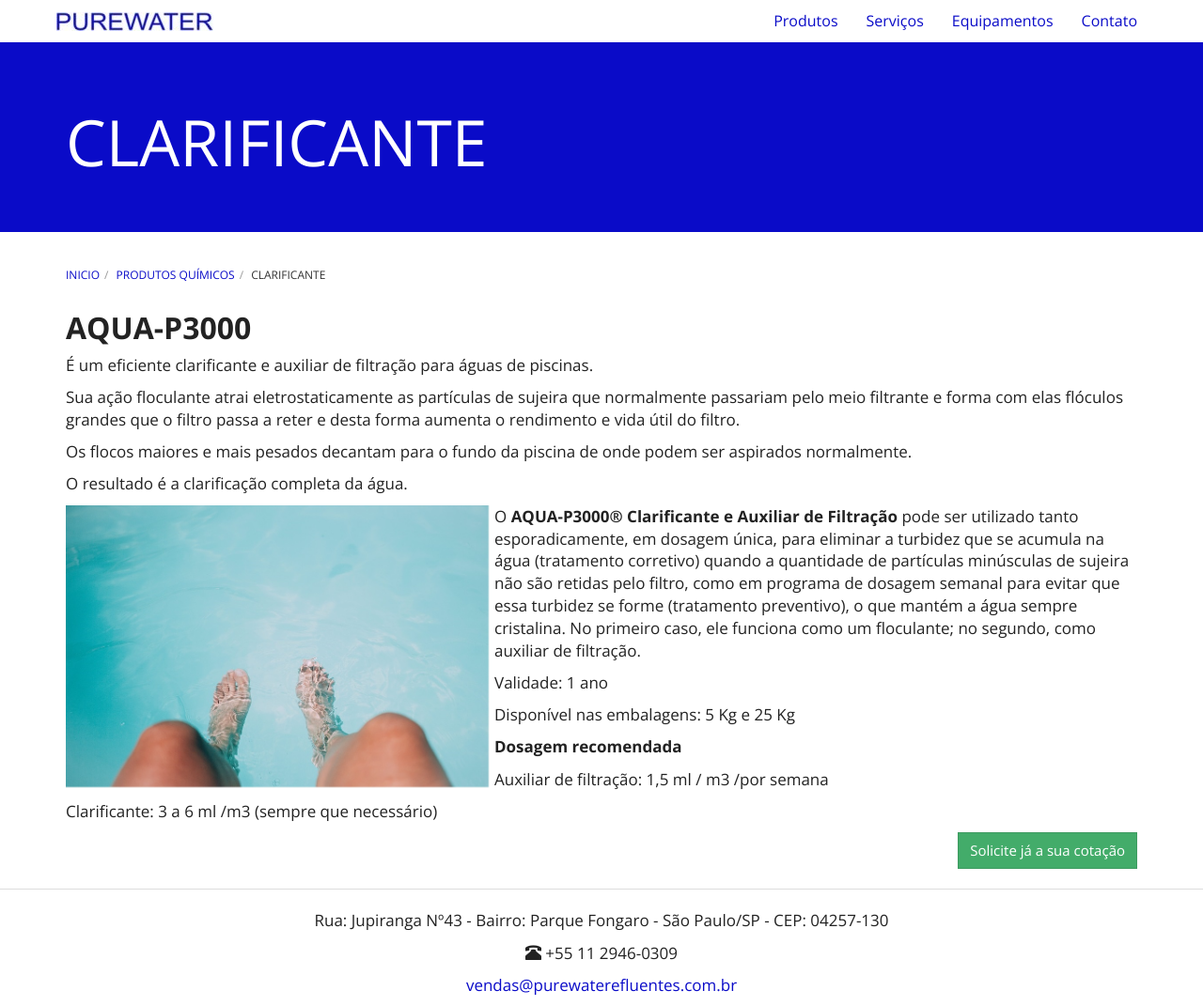
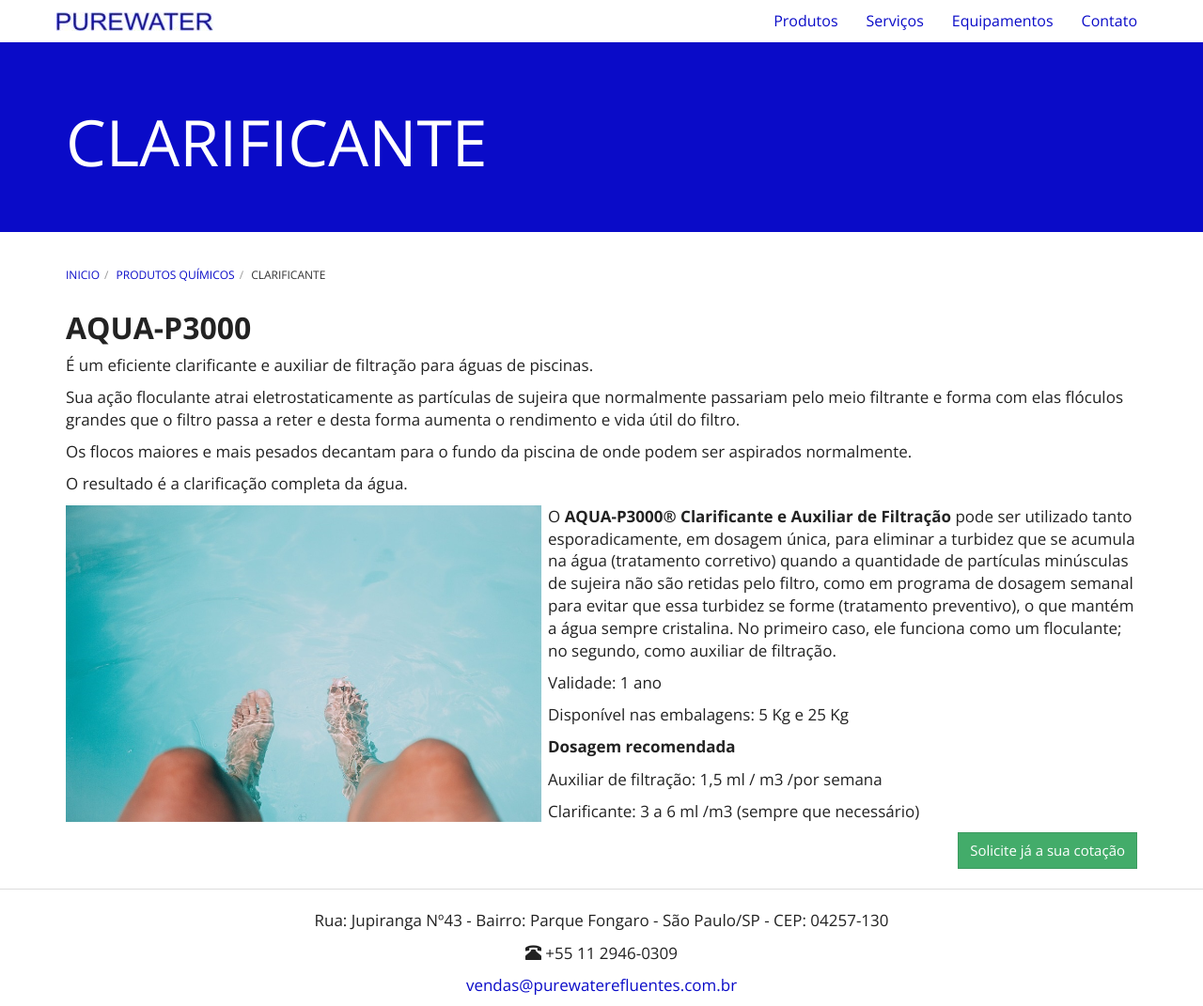
Before and after one commit to purewaterefluentes/purewaterefluentes.github.io, a Jekyll site: the page built from produtos/clarificante-para-piscina.md, in a window 1280 px wide and 1071 px high. Shown: the whole window at 94% size. Built offline with Jekyll 4.4.1, drawn with Linux system fonts in a browser that asks for light colours; nearby versions of some CDN libraries; library files that are not in the unit come from our copies.

Commit message:
Update clarificante-para-piscina.md

```diff
--- a/produtos/clarificante-para-piscina.md
+++ b/produtos/clarificante-para-piscina.md
@@ -15,7 +15,7 @@
 O resultado é a clarificação completa da água.
 
 
-<img class="img-responsive pull-left" style="max-width: 40%;" src="../../website/images/piscina agua.jpg" alt="Clarificante para piscina">
+<img class="img-responsive pull-left" style="max-width: 45%;" src="../../website/images/piscina agua.jpg" alt="Clarificante para piscina">
 
 O **AQUA-P3000® Clarificante e Auxiliar de Filtração** pode ser utilizado tanto esporadicamente, em dosagem única, para eliminar a turbidez que se acumula na água (tratamento corretivo) quando a quantidade de partículas minúsculas de sujeira não são retidas pelo filtro, como em programa de dosagem semanal para evitar que essa turbidez se forme (tratamento preventivo), o que mantém a água sempre cristalina. No primeiro caso, ele funciona como um floculante; no segundo, como auxiliar de filtração.
 
```
